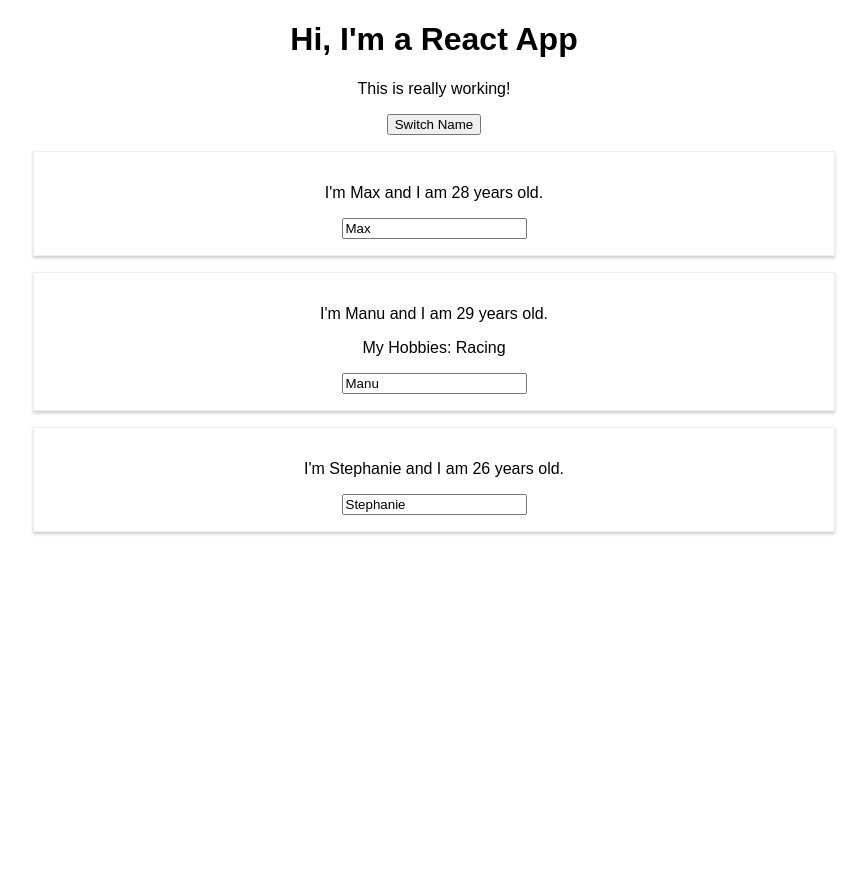
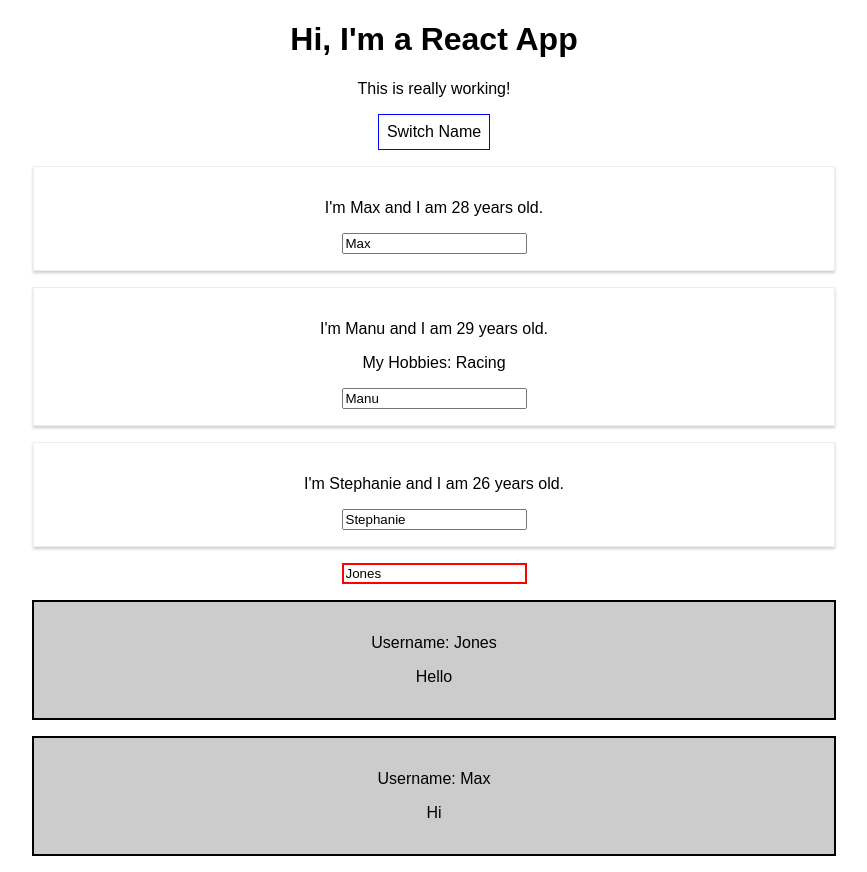
Before and after one commit to Jay-Topher/learn-react, a React (Create React App) app: page / in a window 1280 px wide. Shown: the whole page, without its empty margins (206-1073 px from the left). Before the commit the page ends 800 px from the top, so only its background shows below. Built offline with nearby package versions, Linux system fonts and the light colour scheme.

Commit message:
styling components

```diff
--- a/src/App.js
+++ b/src/App.js
@@ -1,45 +1,68 @@
-import React, { Component } from 'react';
-import './App.css';
-import Person from './Person/Person';
+import React, { Component } from "react";
+import "./App.css";
+import Person from "./Person/Person";
+import UserInput from "./UserInput/UserInput";
+import UserOutput from "./UserOutput/UserOutput";
 
 class App extends Component {
   state = {
     persons: [
-      { name: 'Max', age: 28 },
-      { name: 'Manu', age: 29 },
-      { name: 'Stephanie', age: 26 }
+      { name: "Max", age: 28 },
+      { name: "Manu", age: 29 },
+      { name: "Stephanie", age: 26 }
     ],
-    otherState: 'some other value'
+    otherState: "some other value",
+    userName: "Jones"
   };
 
-  switchNameHandler = (newName) => {
+  switchNameHandler = newName => {
     // console.log('Was clicked!');
     // DON'T DO THIS: this.state.persons[0].name = 'Maximilian';
     this.setState({
       persons: [
         { name: newName, age: 28 },
-        { name: 'Manu', age: 29 },
-        { name: 'Stephanie', age: 27 }
+        { name: "Manu", age: 29 },
+        { name: "Stephanie", age: 27 }
       ]
     });
   };
 
-  nameChangedHandler = (event) => {
+  nameChangedHandler = event => {
     this.setState({
       persons: [
-        { name: 'Max', age: 28 },
+        { name: "Max", age: 28 },
         { name: event.target.value, age: 29 },
-        { name: 'Stephanie', age: 26 }
+        { name: "Stephanie", age: 26 }
       ]
     });
+  };
+
+  switchUserName = event => {
+    this.setState({ userName: event.target.value });
+  };
+
+  togglePersonsHandler = () => {
+
   }
 
   render() {
+    const style = {
+      backgroundColor: "white",
+      font: "inherit",
+      border: "1px solid blue",
+      padding: "8px",
+      cursor: "pointer"
+    };
+
     return (
       <div className="App">
         <h1>Hi, I'm a React App</h1>
         <p>This is really working!</p>
-        <button onClick={() => this.switchNameHandler('Sola')}>Switch Name</button>
+        <button style={style} onClick={this.togglePersonsHandler}>
+          Switch Name
+        </button>
+
+        <div>
           <Person
             name={this.state.persons[0].name}
             age={this.state.persons[0].age}
@@ -47,8 +70,9 @@ class App extends Component {
           <Person
             name={this.state.persons[1].name}
             age={this.state.persons[1].age}
-        click={this.switchNameHandler.bind(this, 'Emily')}
-        changed={this.nameChangedHandler}>
+            click={this.switchNameHandler.bind(this, "Emily")}
+            changed={this.nameChangedHandler}
+          >
             My Hobbies: Racing
           </Person>
           <Person
@@ -56,6 +80,16 @@ class App extends Component {
             age={this.state.persons[2].age}
           />
         </div>
+
+        <UserInput
+          update={this.switchUserName.bind(this)}
+          currentName={this.state.userName}
+        />
+
+        <UserOutput userName={this.state.userName} text={"Hello"} />
+
+        <UserOutput userName={"Max"} text={"Hi"} />
+      </div>
     );
     // return React.createElement('div', {className: 'App'}, React.createElement('h1', null, 'Does this work now?'));
   }
--- /dev/null
+++ b/src/UserInput/UserInput.js
@@ -0,0 +1,19 @@
+import React from "react";
+import UserOutput from "../UserOutput/UserOutput";
+
+const UserInput = props => {
+    const inputStyle = {
+        border: '2px solid red'
+    };
+
+    return (
+        <div>
+            <input type="text"
+            style={inputStyle}
+            onChange={props.update}
+            value={props.currentName}/>
+        </div>
+    );
+};
+
+export default UserInput;
--- /dev/null
+++ b/src/UserOutput/UserOutput.css
@@ -0,0 +1,8 @@
+.UserOutput {
+    width: 60%;
+    padding: 16px;
+    margin: 16px auto;
+    border: 2px solid black;
+    background-color: #ccc;
+    text-align: center;
+}
--- /dev/null
+++ b/src/UserOutput/UserOutput.js
@@ -0,0 +1,13 @@
+import React from "react";
+import './UserOutput.css'
+
+const UserOutput = props => {
+  return (
+    <div className='UserOutput'>
+      <p>Username: {props.userName }</p>
+      <p>{props.text}</p>
+    </div>
+  );
+};
+
+export default UserOutput;
```
Lines whose indentation alone changed are shown as unchanged.
